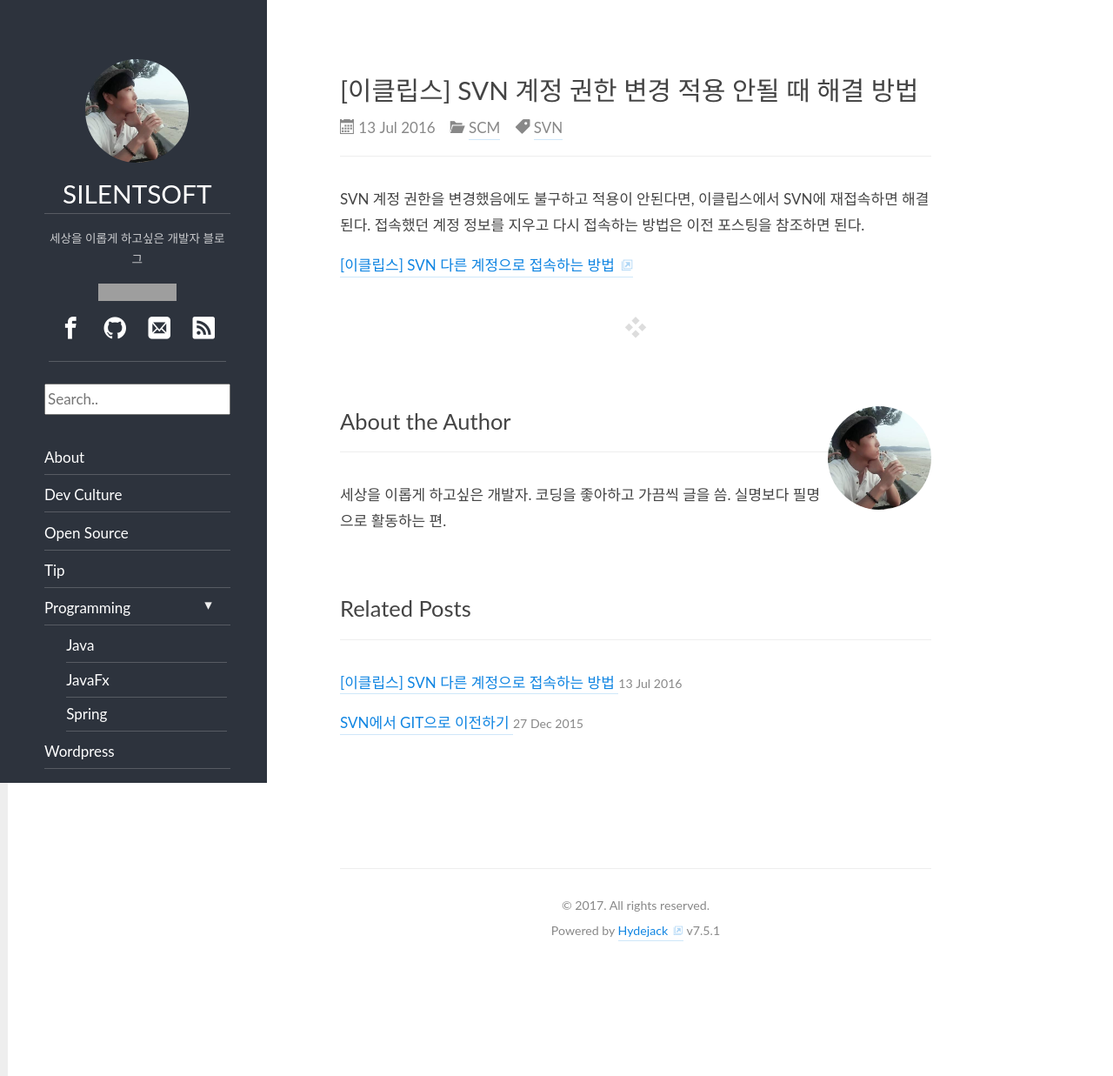
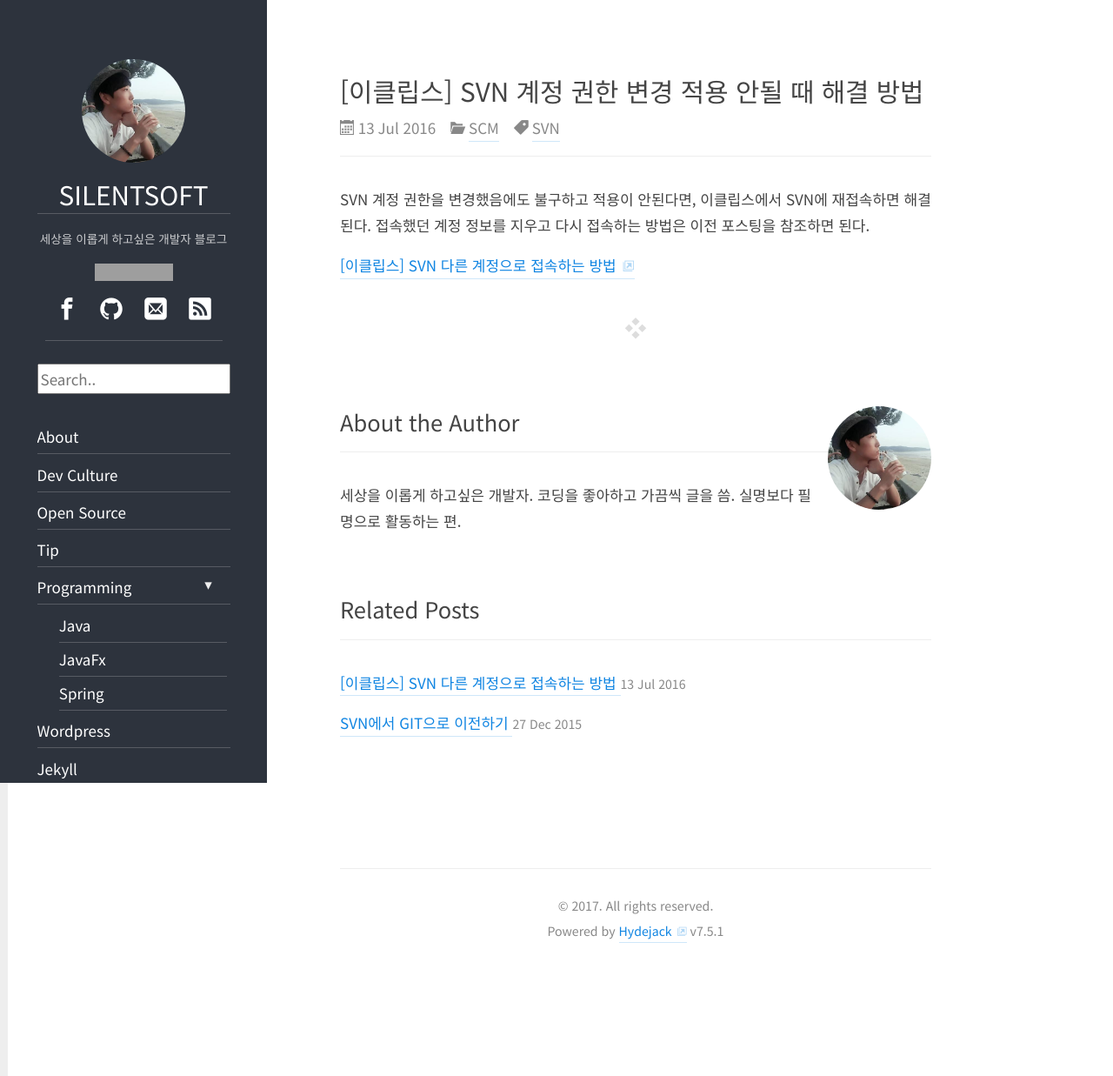
Before and after one commit to silentsoft/blog.silentsoft.org, a Jekyll site: the page built from _posts/2016-07-13-이클립스-svn-계정-권한-변경-적용-안될-때-해결-방법.md, in a window 1280 px wide. Shown: the whole page at 87% size. Built offline with Jekyll 4.4.1, drawn with Linux system fonts in a browser that asks for light colours; some web fonts are replaced; grey boxes are pictures that could not be loaded.

Commit message:
Change default font to Noto Sans KR instead of Lato

```diff
--- a/_config.yml
+++ b/_config.yml
@@ -85,14 +85,15 @@
 # The string encoding which fonts to fetch from Google Fonts.
 # See: <https://qwtel.com/hydejack/docs/configuration/>
 #google_fonts:          Roboto+Slab:700|Noto+Sans:400,400i,700,700i
+google_fonts:          Noto+Sans+KR:400,400i,700,700i
 
 # The text font. Expects a string that is a valid CSS font-family value.
 #font:                  Noto Sans, Helvetica, Arial, sans-serif
-font:                  Lato, Arial, sans-serif
+font:                  Noto Sans KR, Lato, Arial, sans-serif
 
 # The font used for headings. Expects a string that is a valid CSS font-family value.
 #font_heading:          Roboto Slab, Helvetica, Arial, sans-serif
-font_heading:          Lato, Arial, sans-serif
+font_heading:          Noto Sans KR, Lato, Arial, sans-serif
 
 # 3rd Party Integrations
 # ----------------------------------------------------------------------------------------
@@ -120,7 +121,7 @@
   project_addons:      [about, newsletter, other]
 
   # If you do not use Google Fonts, set to `true`.
-  no_google_fonts:     true
+  no_google_fonts:     false
 
   # Set to `true` if you don't want to show an icon indicating external links
   no_mark_external:    false
--- a/_includes/post.html
+++ b/_includes/post.html
@@ -1,7 +1,7 @@
 {% assign post = include.post %}
 {% assign link_title = include.link_title %}
 
-<article id="post{{ post.id | replace:'/','-' }}" class="post{% if link_title %} mb6{% endif %}" role="article">
+<article id="post{{ post.id | replace:'/','-' }}" class="{% if link_title %} mb6{% endif %}" role="article">
   <header>
     <h1 class="post-title">
       {% if link_title %}<a href="{{ post.url | relative_url }}" class="flip-title">{% endif %}
--- a/_sass/my-style.scss
+++ b/_sass/my-style.scss
@@ -143,7 +143,7 @@
     overflow: auto;
     position: absolute;
     right: 2.5rem;
-    left: 3.0rem;
+    left: 2.5rem;
     bottom: 0;
     padding-bottom: 5.0rem;
   }
```
